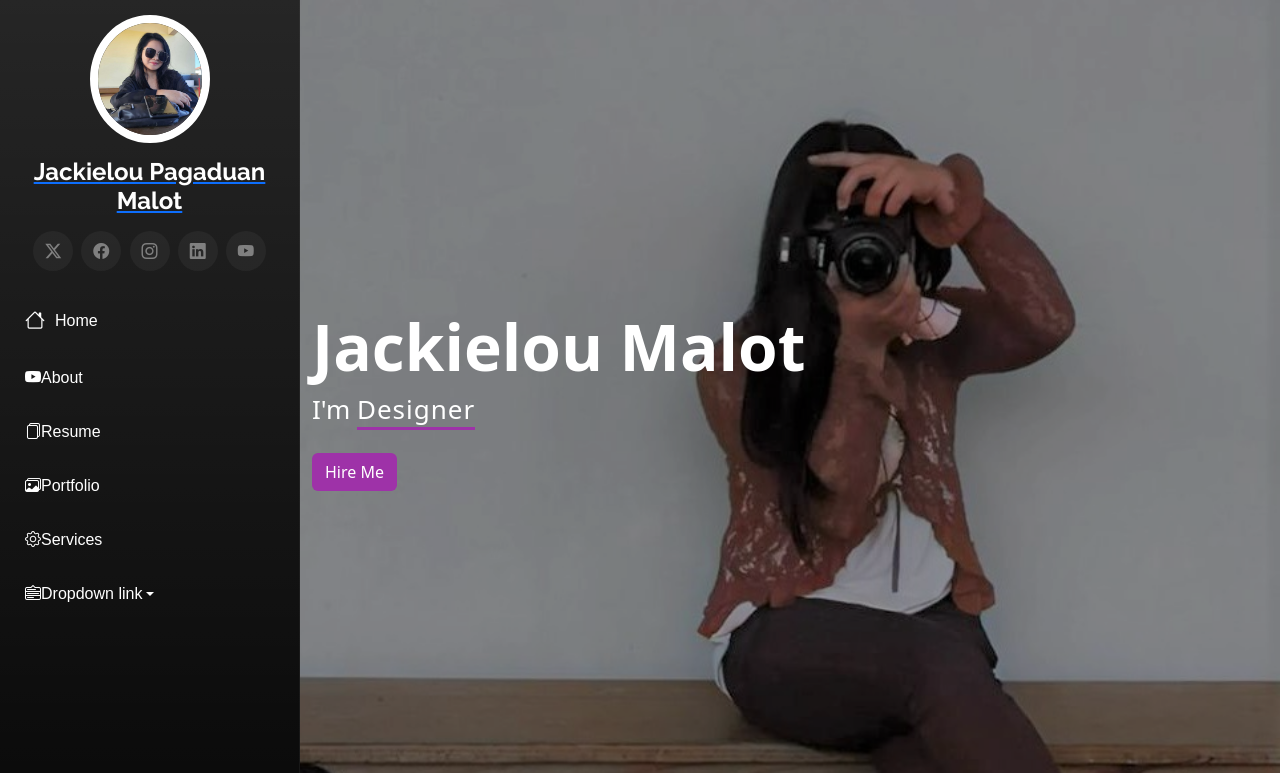
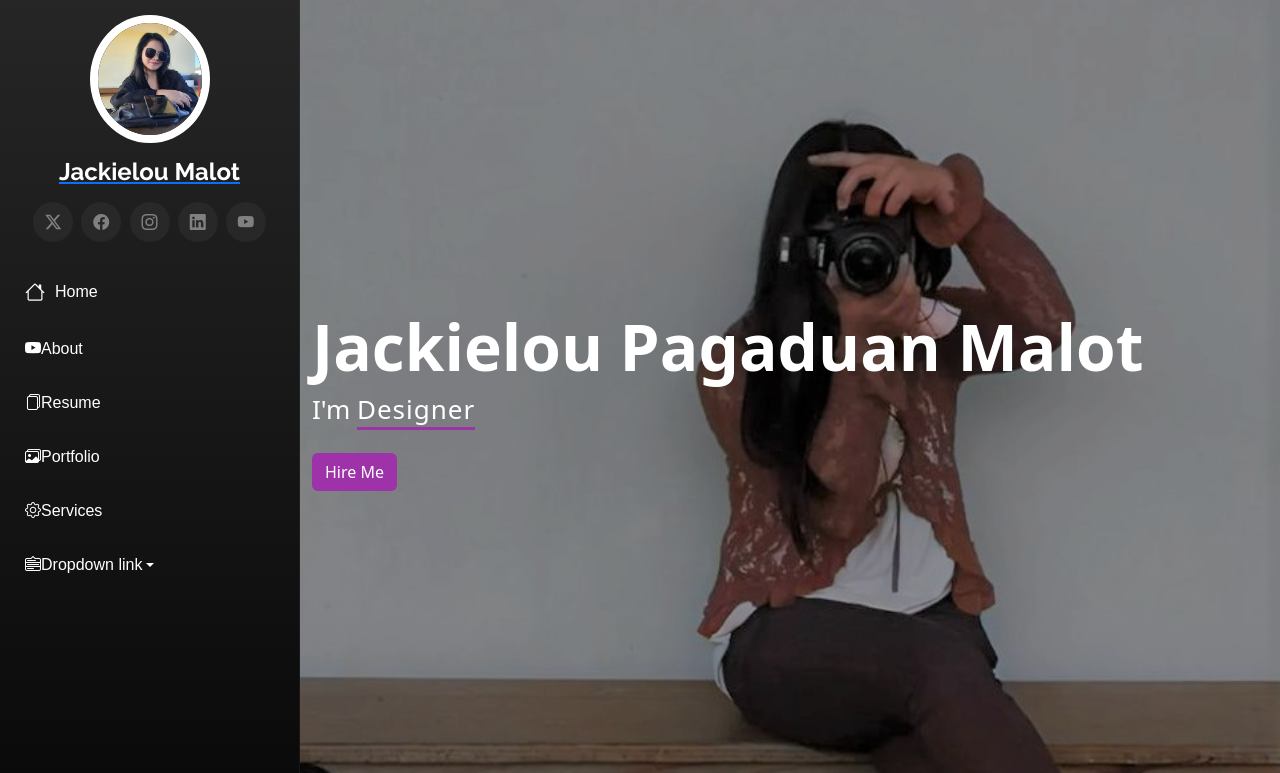
Before and after one commit to jackielou59/Portfolio, a plain HTML site: page index.html in a window 1280 px wide. Shown: the top 773 px of the page. Drawn offline with nearby package versions, Linux system fonts and the light colour scheme.

Commit message:
Update index.html

```diff
--- a/index.html
+++ b/index.html
@@ -38,7 +38,7 @@
         </div>
 
         <a href="index.html" class="logo d-flex align-items-center justify-content-center">
-            <h1 class="name text-center">Jackielou Pagaduan Malot</h1>
+            <h1 class="name text-center">Jackielou Malot</h1>
         </a>
 
         <!-- to add social icons -->
@@ -97,7 +97,7 @@
        <section id="hero" class="hero section hidden  w-100 vh-100 d-flex align-items-center justify-content-center">
         <img src="images/bg (2).jpg" alt="" data-aos="fade-in">
         <div class="container" data-aos="fade-up" data-aos-delay="100">
-          <h2>Jackielou Malot</h2>
+          <h2>Jackielou  Pagaduan Malot</h2>
           <p>I'm <span class="type" data-typed-items="Designer, Developer, Programmer, Photographer">Designer</span>
           <span class="typed-cursor typed-cursor--blink" aria-hidden="true"></span></p>
           <br><a href="#" class="btn btn-custom" role="button">Hire Me</a>
```
